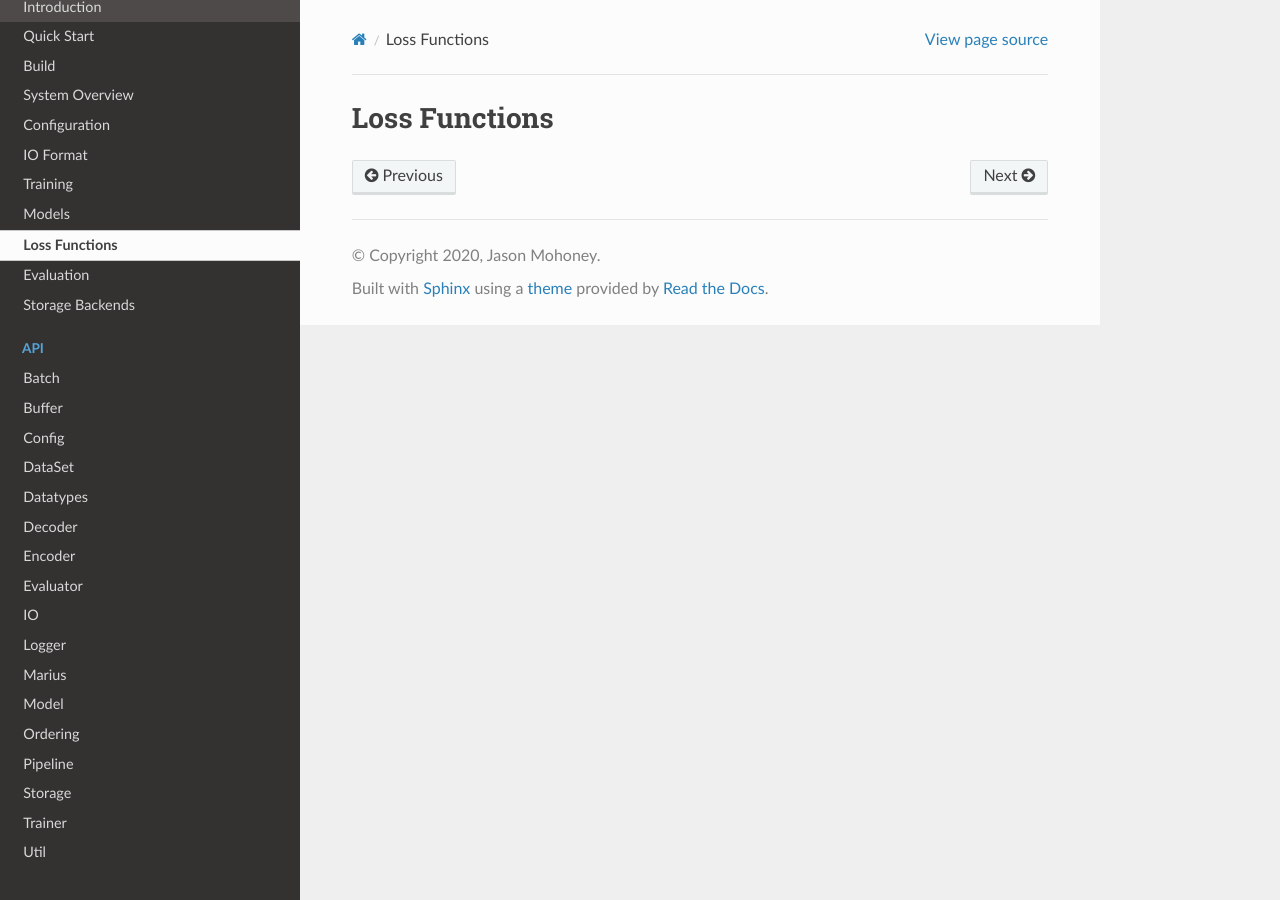
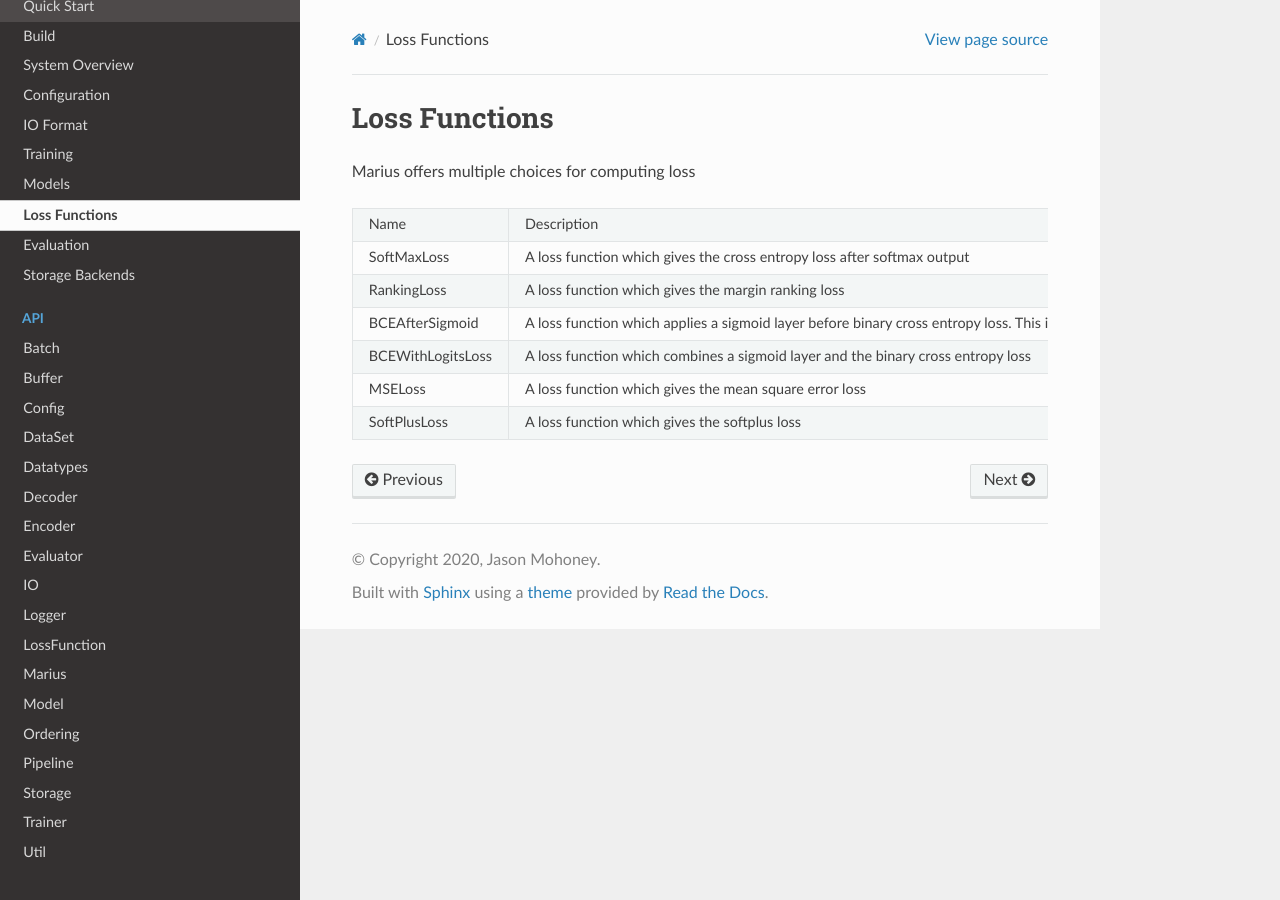
Before and after one commit to marius-team/marius, a Sphinx documentation site: the page built from docs/loss_functions.rst, in a window 1280 px wide. Built offline with Sphinx 7.4.7 and the Read the Docs theme 2.0.0, drawn with Linux system fonts in a browser that asks for light colours.

Commit message:
Add documentation for loss functions

```diff
--- a/docs/api/datatypes.rst
+++ b/docs/api/datatypes.rst
@@ -57,5 +57,8 @@ Datatypes
 .. doxygenenum:: LossFunctionType
     :project: Marius
 
+.. doxygenenum:: ReductionType
+    :project: Marius
+
 .. doxygenenum:: RelationOperatorType
     :project: Marius
--- a/docs/loss_functions.rst
+++ b/docs/loss_functions.rst
@@ -2,3 +2,16 @@
 
 Loss Functions
 ********************
+
+Marius offers multiple choices for computing loss
+
+==================  =============
+   Name             Description
+------------------  -------------
+SoftMaxLoss         A loss function which gives the cross entropy loss after softmax output
+RankingLoss         A loss function which gives the margin ranking loss
+BCEAfterSigmoid     A loss function which applies a sigmoid layer before binary cross entropy loss. This is more numerically unstable than BCEWithLogitsLoss.
+BCEWithLogitsLoss   A loss function which combines a sigmoid layer and the binary cross entropy loss
+MSELoss             A loss function which gives the mean square error loss
+SoftPlusLoss        A loss function which gives the softplus loss
+==================  =============
```
Also changed, not shown: docs/api/decoder.rst (+0 -21 lines), docs/api/loss.rst (added, +52 -0 lines), docs/configuration.rst (+14 -2 lines), 1 other file.
